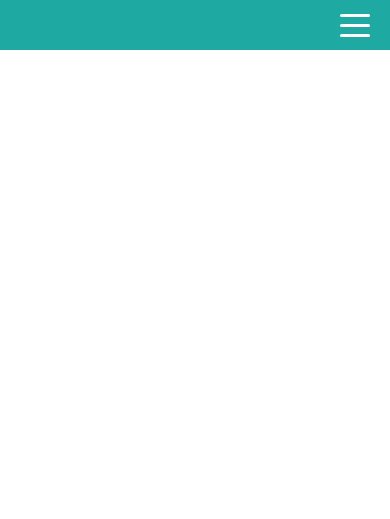
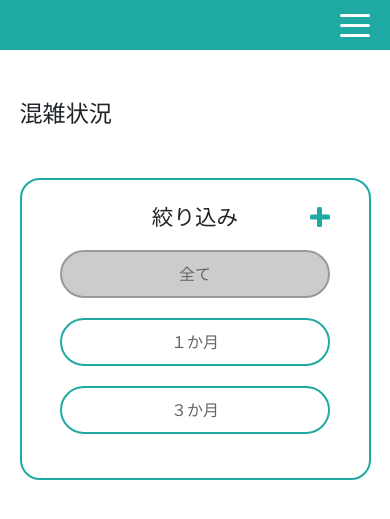
Before and after one commit to taiki150/003_django_reserve_app, a Django app: template user/login_view/reserve/templates/reserve/reserve_graph.html in a window 390 px wide. Shown: the top 519 px of the page. Run offline with Django 3.2, Linux system fonts and the light colour scheme; the template is opened without the code that fills it, so the values that code supplies are empty.

Commit message:
graphページ作成

```diff
--- a/user/login_view/front_end/tsconfig.json
+++ b/user/login_view/front_end/tsconfig.json
@@ -14,6 +14,7 @@
     "typescript/reserve_async.ts",
     "typescript/detail.ts",
     "typescript/calendar.ts",
-    "typescript/calendar_sub.ts"
+    "typescript/calendar_sub.ts",
+    "typescript/graph.ts"
   ]
 }
--- a/user/login_view/reserve/static/reserve/css/detail.css
+++ b/user/login_view/reserve/static/reserve/css/detail.css
@@ -1,6 +1,4 @@
-.main_contents {
-    /* overflow: hidden; */
-}
+
 
 #reserve-detail-panel {
     display: none;
--- /dev/null
+++ b/user/login_view/reserve/static/reserve/css/reserve_graph.css
@@ -0,0 +1,182 @@
+/*************** ▽▽▽ ロードアニメーション ▽▽▽ *****************/
+.loade_view{
+    width: 100VW;
+    height: 100VH;
+    background-color: #1eaaa2;
+    position: absolute;
+    top: 0;
+    left: 0;
+    transition: 1s;
+
+    display: none;
+}
+
+.loader,
+.loader:before,
+.loader:after {
+  background: #ffffff;
+  -webkit-animation: load1 1s infinite ease-in-out;
+  animation: load1 1s infinite ease-in-out;
+  width: 3em;
+  height: 4em;
+}
+.loader {
+  color: #FFF;
+  text-indent: -9999em;
+  margin: 40VH auto;
+  position: relative;
+  font-size: 11px;
+  -webkit-transform: translateZ(0);
+  -ms-transform: translateZ(0);
+  transform: translateZ(0);
+  -webkit-animation-delay: -0.16s;
+  animation-delay: -0.16s;
+}
+.loader:before,
+.loader:after {
+  position: absolute;
+  top: 0;
+  content: '';
+}
+.loader:before {
+  left: -8em;
+  -webkit-animation-delay: -0.32s;
+  animation-delay: -0.32s;
+}
+.loader:after {
+  left: 8em;
+}
+@-webkit-keyframes load1 {
+  0%,
+  80%,
+  100% {
+    box-shadow: 0 0;
+    height: 8em;
+  }
+  40% {
+    box-shadow: 0 -2em;
+    height: 4em;
+  }
+}
+@keyframes load1 {
+  0%,
+  80%,
+  100% {
+    box-shadow: 0 0;
+    height: 16em;
+  }
+  40% {
+    box-shadow: 0 -2em;
+    height: 24em;
+  }
+}
+
+
+/***************  △△△ ロードアニメーション △△△ *****************/
+
+
+.graph {
+    width: 100%;
+}
+
+.nav {
+    width: 100%;
+    max-width: 700px;
+    margin: auto;
+    display: flex;
+    justify-content: space-between;
+    padding: 24px;
+    box-sizing: border-box;
+    border: 2px solid #1eaaa2;
+    border-radius: 20px;
+}
+
+.nav h4 {
+    width: 100%;
+    margin-bottom: 20px;
+    position: relative;
+}
+
+.nav h4:after, .nav h4:before {
+    content: "";
+    display: flex;
+    position: absolute;
+    top: 50%;
+    transform: translateY(-50%);
+    left: 100px;
+    width: 20px;
+    height: 5px;
+    background-color: red;
+    cursor: pointer;
+    border-radius: 1.5px;
+}
+
+.nav h4::before {
+    width: 5px;
+    height: 20px;
+    left: 107.5px;
+}
+
+.nav .period_btn {
+    min-width: 200px;
+    padding: 10px 20px;
+    border: 2px solid #1eaaa2;
+    border-radius: 25px;
+    background-color: #FFF;
+    transition: 0.3s;
+    color: #666;
+}
+
+.nav .period_btn:hover {
+    opacity: 0.8;
+    background-color: #1eaaa2;
+    color: #FFF
+}
+
+.period_btn.active, .period_btn.active:hover {
+    background-color: #ccc;
+    border: 2px solid #999;
+    pointer-events: none;
+}
+
+@media(max-width: 768px){
+    .nav {
+        display: block;
+        text-align: center;
+    }
+
+    .nav h4 {
+        width: 90%;
+        margin: auto;
+        margin-bottom: 20px;
+    }
+
+    .nav button {
+        width: 90%;
+        margin: auto;
+        margin-bottom: 20px;
+    }
+
+    .nav .period_btn, .nav .period_btn:hover {
+        border: 2px solid #1eaaa2;
+        background-color: #FFF;
+        color: #666;
+    }
+
+    .period_btn.active {
+        background-color: #ccc;
+        border: 2px solid #999;
+        pointer-events: none;
+    }
+
+    .nav h4:after, .nav h4:before {
+        left: auto;
+        right: 0;
+        background-color: #1eaaa2;
+    }
+
+    .nav h4:before{
+        right: 7.5px;
+    }
+
+}
--- a/user/login_view/reserve/templates/reserve/reserve.html
+++ b/user/login_view/reserve/templates/reserve/reserve.html
@@ -14,7 +14,7 @@
     </div>
 
     <div class="dash_bord">
-        <a href="{% url 'reserve:reserve_graph' %}"><i class="bi bi-clipboard2-data"></i>予約統計の確認</a>
+        <a href="{% url 'reserve:reserve_graph' %}"><i class="bi bi-clipboard2-data"></i>混雑状況の確認</a>
     </div>
 
     <div class="reserve-container">
--- a/user/login_view/reserve/templates/reserve/reserve_graph.html
+++ b/user/login_view/reserve/templates/reserve/reserve_graph.html
@@ -2,12 +2,24 @@
 {% load static %}
 {% block extra_css %}
 <link rel="stylesheet" href="https://cdn.jsdelivr.net/npm/bootstrap-icons@1.11.0/font/bootstrap-icons.css">
-<link rel="stylesheet" href="{% static 'reserve/css/calendar.css' %}">
-<link rel="stylesheet" href="{% static 'reserve/css/detail.css' %}">
+<link rel="stylesheet" href="{% static 'reserve/css/reserve_graph.css' %}">
 <script src="{% static 'reserve/js/calendar_sub.js' %}"></script>
-
-
 {% endblock %}
 {% block content %}
 
+<h3>混雑状況</h3>
+<div class="loade_view">
+    <div class="loader">Loading...</div>
+</div>
+
+<div class="graph">
+    <div class="nav">
+        <h4>絞り込み</h4>
+        <button class="period_btn active">全て</button>
+        <button class="period_btn">１か月</button>
+        <button class="period_btn">３か月</button>
+    </div>
+</div>
+
+<script src="{% static 'reserve/js/graph.js' %}"></script>
 {% endblock %}
```
Also changed, not shown: user/login_view/front_end/typescript/graph.ts (added, +30 -0 lines), user/login_view/reserve/static/reserve/css/reserve.css (+7 -4 lines), user/login_view/reserve/static/reserve/js/graph.js (added, +33 -0 lines).
